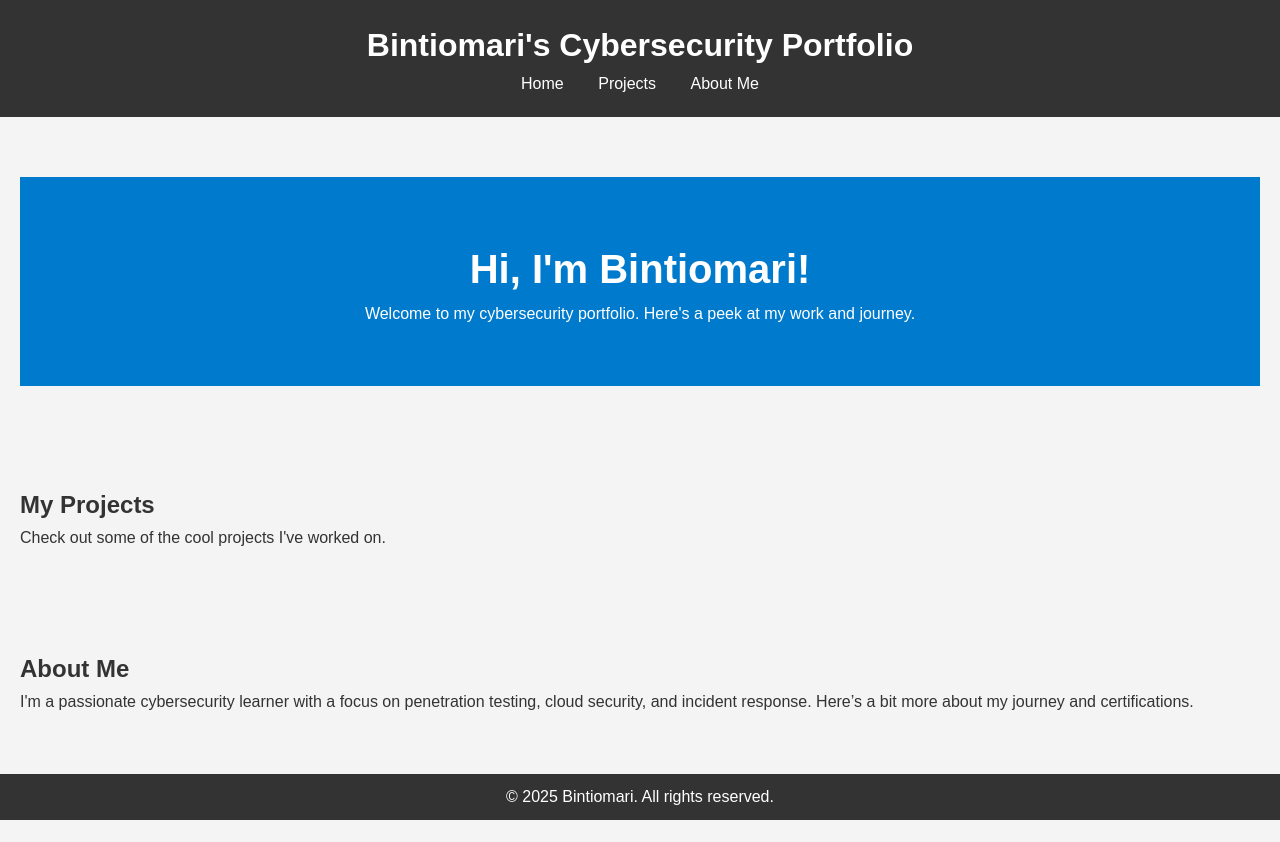
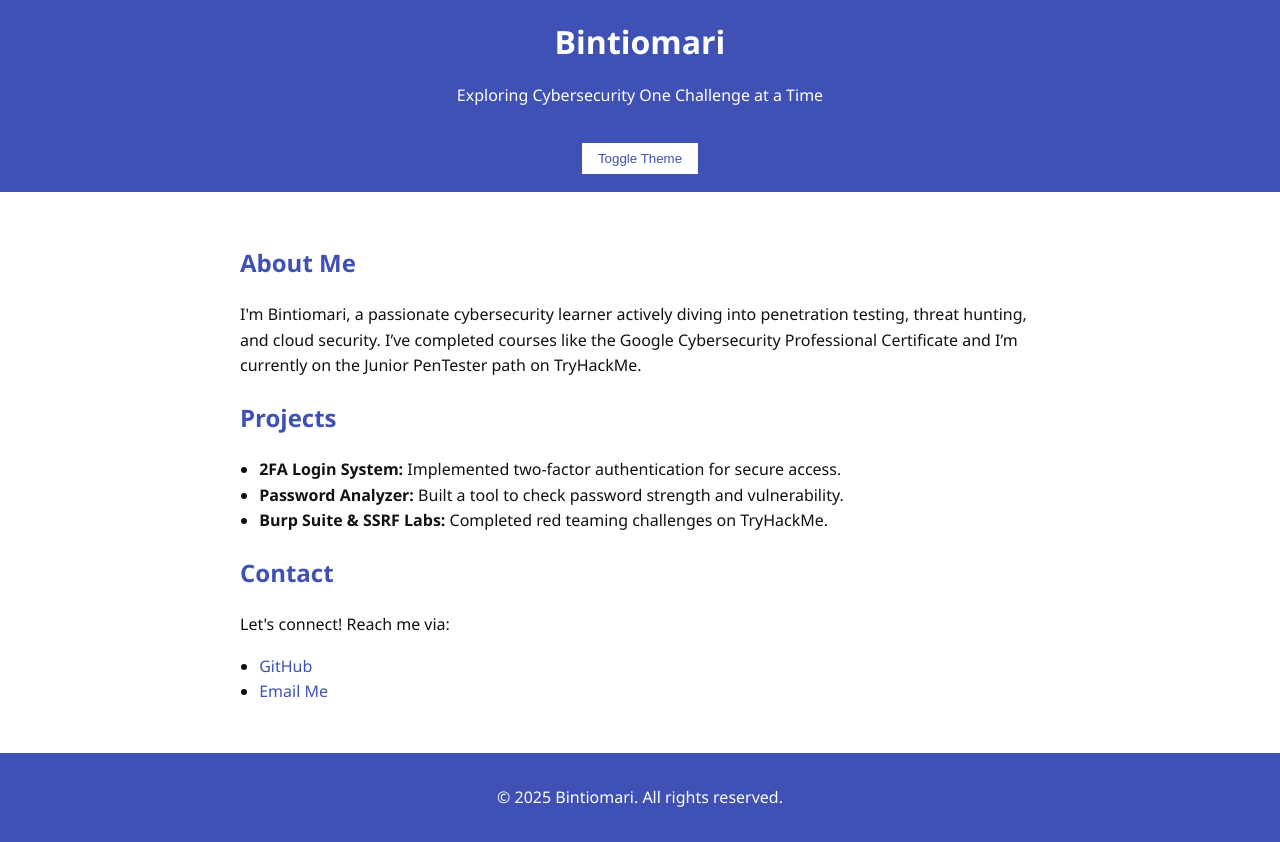
Before and after one commit to b-wendo/bintiomari.github.io, a plain HTML site: page index.html in a window 1280 px wide. Before the commit the page ends 820 px from the top, so only its background shows below. Drawn offline with Linux system fonts and the light colour scheme.

Commit message:
Added portfolio starter site

```diff
--- a/index.html
+++ b/index.html
@@ -1,48 +1,53 @@
+
+<!-- Created by Bintiomari | Cybersecurity Portfolio -->
+
 <!DOCTYPE html>
 <html lang="en">
 <head>
-    <meta charset="UTF-8">
-    <meta name="viewport" content="width=device-width, initial-scale=1.0">
-    <title>Bintiomari's Cybersecurity Portfolio</title>
-    <link rel="stylesheet" href="style.css">
+  <meta charset="UTF-8" />
+  <meta name="viewport" content="width=device-width, initial-scale=1.0" />
+  <title>Bintiomari | Cybersecurity Journey</title>
+  <link rel="stylesheet" href="style.css" />
 </head>
 <body>
-    <header>
-        <div class="navbar">
-            <h1>Bintiomari's Cybersecurity Portfolio</h1>
-            <nav>
-                <ul>
-                    <li><a href="#home">Home</a></li>
-                    <li><a href="#projects">Projects</a></li>
-                    <li><a href="#about">About Me</a></li>
-                </ul>
-            </nav>
-        </div>
-    </header>
+  <header>
+    <h1>Bintiomari</h1>
+    <p>Exploring Cybersecurity One Challenge at a Time</p>
+    <button id="theme-toggle">Toggle Theme</button>
+  </header>
 
-    <section id="home">
-        <div class="hero">
-            <h2>Hi, I'm Bintiomari!</h2>
-            <p>Welcome to my cybersecurity portfolio. Here's a peek at my work and journey.</p>
-        </div>
+  <main>
+    <section id="about">
+      <h2>About Me</h2>
+      <p>
+        I'm Bintiomari, a passionate cybersecurity learner actively diving into penetration testing, threat hunting, and cloud security.
+        I’ve completed courses like the Google Cybersecurity Professional Certificate and I’m currently on the Junior PenTester path on TryHackMe.
+      </p>
     </section>
 
     <section id="projects">
-        <h2>My Projects</h2>
-        <p>Check out some of the cool projects I've worked on.</p>
-        <!-- Later we'll add project details here -->
+      <h2>Projects</h2>
+      <ul>
+        <li><strong>2FA Login System:</strong> Implemented two-factor authentication for secure access.</li>
+        <li><strong>Password Analyzer:</strong> Built a tool to check password strength and vulnerability.</li>
+        <li><strong>Burp Suite & SSRF Labs:</strong> Completed red teaming challenges on TryHackMe.</li>
+      </ul>
     </section>
 
-    <section id="about">
-        <h2>About Me</h2>
-        <p>I'm a passionate cybersecurity learner with a focus on penetration testing, cloud security, and incident response. Here’s a bit more about my journey and certifications.</p>
-        <!-- Later we'll add your bio and downloadable resume link here -->
+    <section id="contact">
+      <h2>Contact</h2>
+      <p>Let's connect! Reach me via:</p>
+      <ul>
+        <li><a href="https://github.com/b-wendo" target="_blank">GitHub</a></li>
+        <li><a href="mailto:your-email@example.com">Email Me</a></li>
+      </ul>
     </section>
+  </main>
 
-    <footer>
-        <p>© 2025 Bintiomari. All rights reserved.</p>
-    </footer>
+  <footer>
+    <p>&copy; 2025 Bintiomari. All rights reserved.</p>
+  </footer>
 
-    <script src="script.js"></script>
+  <script src="script.js"></script>
 </body>
 </html>
--- a/script.js
+++ b/script.js
@@ -0,0 +1,5 @@
+
+const toggleBtn = document.getElementById('theme-toggle');
+toggleBtn.addEventListener('click', () => {
+  document.body.classList.toggle('dark');
+});
--- a/style.css
+++ b/style.css
@@ -1,63 +1,65 @@
-/* Reset some default browser styles */
-* {
+:root {
+    --bg-color: #ffffff;
+    --text-color: #111111;
+    --accent: #3f51b5;
+  }
+
+  body.dark {
+    --bg-color: #111111;
+    --text-color: #ffffff;
+    --accent: #90caf9;
+  }
+
+  body {
+    font-family: 'Segoe UI', sans-serif;
+    background-color: var(--bg-color);
+    color: var(--text-color);
     margin: 0;
     padding: 0;
-    box-sizing: border-box;
+    line-height: 1.6;
   }
 
-/* General Body */
-body {
-    font-family: Arial, sans-serif;
-    line-height: 1.6;
-    background-color: #f4f4f4;
-    color: #333;
+  header, footer {
+    background-color: var(--accent);
+    color: white;
+    text-align: center;
+    padding: 1rem;
   }
 
-/* Header Styles */
-header {
-    background-color: #333;
-    color: #fff;
-    padding: 20px;
-    text-align: center;
+  header h1 {
+    margin: 0;
   }
 
-.navbar nav ul {
-    list-style-type: none;
-    padding: 0;
+  main {
+    padding: 2rem;
+    max-width: 800px;
+    margin: auto;
   }
 
-.navbar nav ul li {
-    display: inline;
-    margin: 0 15px;
+  h2 {
+    color: var(--accent);
   }
 
-.navbar nav ul li a {
-    color: #fff;
+  ul {
+    padding-left: 1.2rem;
+  }
+
+  a {
+    color: var(--accent);
     text-decoration: none;
   }
 
-/* Hero Section */
-.hero {
-    background-color: #007acc;
-    color: #fff;
-    padding: 60px 20px;
-    text-align: center;
+  button#theme-toggle {
+    margin-top: 1rem;
+    padding: 0.5rem 1rem;
+    background-color: white;
+    color: var(--accent);
+    border: 2px solid var(--accent);
+    cursor: pointer;
   }
 
-.hero h2 {
-    font-size: 2.5em;
+  body.dark button#theme-toggle {
+    background-color: #222;
+    color: var(--accent);
+    border-color: var(--accent);
   }
-
-/* Section Styles */
-section {
-    padding: 40px 20px;
-    margin: 20px 0;
-}
-
-/* Footer Styles */
-footer {
-    background-color: #333;
-    color: #fff;
-    text-align: center;
-    padding: 10px 0;
-}
```
Also changed, not shown: 1 other file. Lines whose indentation alone changed are shown as unchanged.
